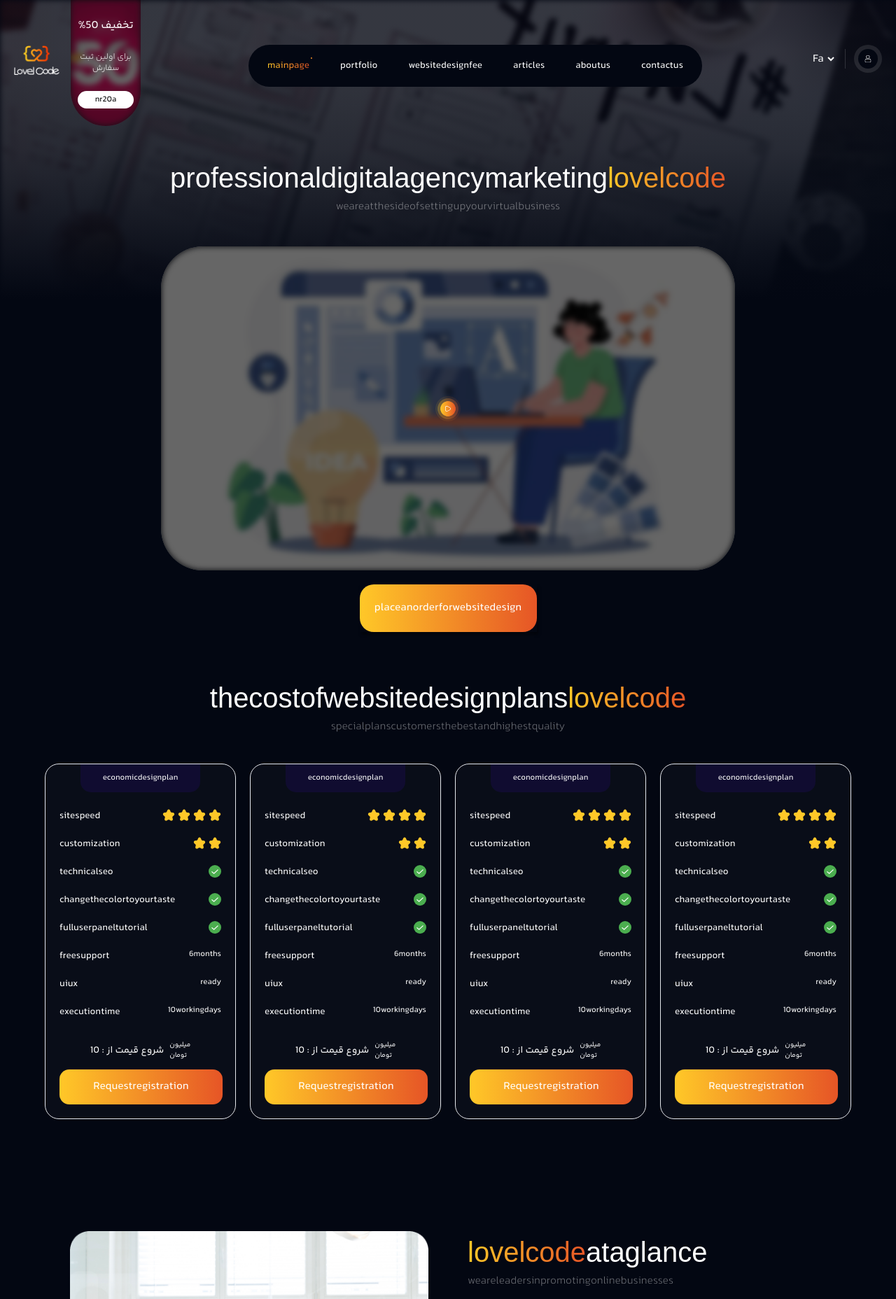
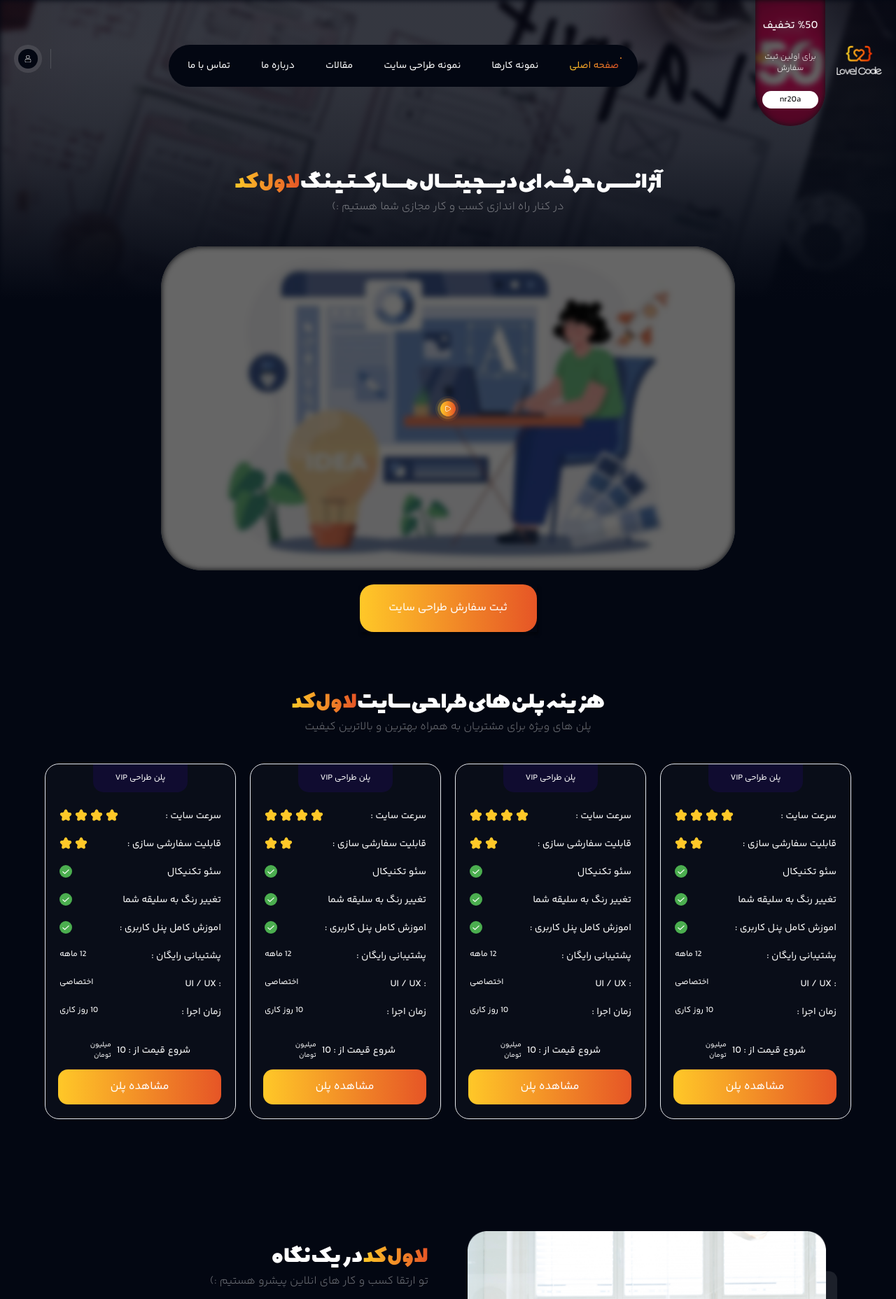
Before and after one commit to lovelcode/company, a Next.js app: page / in a window 1280 px wide. Shown: the top 1856 px of the page at 70% size. Built offline with nearby package versions, Linux system fonts and the light colour scheme.

Commit message:
add some text

```diff
--- a/app/_components/modules/home/Plan.tsx
+++ b/app/_components/modules/home/Plan.tsx
@@ -3,15 +3,13 @@
 import Btn from "../Btn/Btn";
 import { PlanProps } from "@/app/_types/types";
 
-
-const Plan:React.FC<PlanProps> =({title})=> {
-
+const Plan: React.FC<PlanProps> = ({ title }) => {
   return (
     <div className="flex justify-center">
       <div className=" mt-10 px-5 pb-5 bg-second_dark w-[273px] border-[1px] rounded-[20px]">
         <div className="justify-center text-center items-center">
           <span className="px-8 py-3 text-xs bg-[#5200FF]/10 inline-block rounded-b-[15px]">
-            {(title)}
+            {title}
           </span>
         </div>
         <div className="mt-6 text-xs flex flex-col gap-5">
@@ -20,58 +18,56 @@
             height={18}
             count={4}
             src="/home/plans/star.svg"
-            title={'sitespeed'}
+            title={"سرعت سایت :"}
           ></FeaturesPlan>
           <FeaturesPlan
             width={18}
             height={18}
             count={2}
             src="/home/plans/star.svg"
-            title={'customization'}
+            title={"قابلیت سفارشی سازی :"}
           ></FeaturesPlan>
           <FeaturesPlan
             width={18}
             height={18}
             count={1}
             src="/home/plans/check.svg"
-            title={'technicalseo'}
+            title={"سئو تکنیکال"}
           ></FeaturesPlan>
           <FeaturesPlan
             width={18}
             height={18}
             count={1}
             src="/home/plans/check.svg"
-            title={'changethecolortoyourtaste'}
+            title={"تغییر رنگ به سلیقه شما"}
           ></FeaturesPlan>
           <FeaturesPlan
             width={18}
             height={18}
             count={1}
             src="/home/plans/check.svg"
-            title={'fulluserpaneltutorial'}
+            title={"اموزش کامل پنل کاربری :"}
           ></FeaturesPlan>
           <FeaturesPlan
-            title={'freesupport'}
-            text="6months"
+            title={"پشتیبانی رایگان :"}
+            text="12 ماهه"
           ></FeaturesPlan>
-          <FeaturesPlan title={'uiux'} text="ready"></FeaturesPlan>
-          <FeaturesPlan title={'executiontime'} text="10workingdays"></FeaturesPlan>
+          <FeaturesPlan title={": UI / UX"} text="اختصاصی"></FeaturesPlan>
+          <FeaturesPlan title={"زمان اجرا :"} text="10 روز کاری"></FeaturesPlan>
         </div>
         <div className="flex mt-[30px] items-center justify-center gap-2 ">
           <span className="text-sm">شروع قیمت از : 10 </span>
           <div className="flex flex-col">
-          <span className="text-[10px]">میلیون</span>
-          <span className="text-[10px]">تومان</span>
+            <span className="text-[10px]">میلیون</span>
+            <span className="text-[10px]">تومان</span>
           </div>
         </div>
         <div className="mt-3">
-        <Btn bg="gradient" href="/" title="Requestregistration" type="box6"></Btn>
+          <Btn bg="gradient" href="/" title="مشاهده پلن" type="box6"></Btn>
         </div>
       </div>
     </div>
   );
-}
+};
 
-
-
-export default Plan
+export default Plan;
--- a/app/_components/templates/home/AddOrder.tsx
+++ b/app/_components/templates/home/AddOrder.tsx
@@ -8,13 +8,15 @@
       <div className="flex justify-center text-center">
         <div className="title">
           <div className="md:flex font-cinema text-[30px] md:text-[40px] ">
-            <h1 className="">{("professionaldigitalagencymarketing")}</h1>
+            <h1 className="">
+              آژانــس حرفــه ای دیــــجیتـــــال مــــــارکـــتـیـنـگ
+            </h1>
             <h2 className="gradient-orange text-transparent bg-clip-text">
-              {("lovelcode")}
+              لاول کد
             </h2>
           </div>
           <h2 className="font-light text-xs text-gray_text md:text-base">
-            {("weareatthesideofsettingupyourvirtualbusiness")}
+            در کنار راه اندازی کسب و کار مجازی شما هستیم :)
           </h2>
         </div>
       </div>
@@ -27,7 +29,7 @@
             bg="gradient"
             type="box7"
             href={"/"}
-            title={"placeanorderforwebsitedesign"}
+            title={"ثبت سفارش طراحی سایت"}
           ></Btn>
         </div>
         <div className="hidden md:flex text-[18px] shadow-btn">
@@ -35,7 +37,7 @@
             bg="gradient"
             type="box2"
             href={"/"}
-            title={"placeanorderforwebsitedesign"}
+            title={"ثبت سفارش طراحی سایت"}
           ></Btn>
         </div>
       </div>
--- a/app/_components/templates/home/Brief/Brief.tsx
+++ b/app/_components/templates/home/Brief/Brief.tsx
@@ -1,4 +1,3 @@
-
 import Image from "next/image";
 import React from "react";
 
@@ -11,33 +10,39 @@
             <div className="title text-center">
               <div className="flex justify-center font-cinema text-[25px] md:text-[40px]">
                 <h2 className="gradient-orange text-transparent bg-clip-text">
-                  {("lovelcode")}
+                  لاول کد
                 </h2>
-                <h2 className="">{("ataglance")}</h2>
+                <h2 className="">در یک نگاه</h2>
               </div>
               <h2 className="font-light text-xs md:text-base text-gray_text">
-                {("weareleadersinpromotingonlinebusinesses")}
+                تو ارتقا کسب و کار های انلاین پیشرو هستیم :)
               </h2>
             </div>
           </div>
         </div>
         <p className="mt-6 text-sm leading-7">
-          {("lowellcodewasbuiltin1402")}
+          لاول کد در سال 1402 ساخته شد! طی فعالیت در حوزه­ بازاریابی و برندینگ
+          با افراد و کسب و کارهای کوچک و متوسط زیادی برخورد داشتیم که به دریافت
+          مشاوره و راهکار جهت توسعه و بهبود بیزینس خود نیاز داشتند، پاسخگویی به
+          این نیاز در حوزه ی بازاریابی و برندینگ منجر به شکل گیری لاول کد شد.
         </p>
-        <p className="text-sm leading-7">{("briefdesc")}</p>
+        <p className="text-sm leading-7">{"briefdesc"}</p>
         <div className="flex justify-center mt-5">
           <div className="flex flex-col items-center w-[232px] h-[75px] bg-main_dark rounded-2xl justify-center shadow-btn mb-5">
             <span className="text-xl">35</span>
-            <span className="text-xs">
-              {("asuccessfulprojectintheportfolioofthelovelcodeteam")}
-            </span>
+            <span className="text-xs">پروژه موفق در کارنامه تیم لاول کد</span>
           </div>
         </div>
         <div className="flex justify-center">
           <div className="relative w-80 h-[156px] mt-[65px] rounded-[22px] flex flex-col items-center gap-[15px] overflow-hidden justify-center">
             <div className="z-10 text-center flex flex-col gap-[15px] px-8">
-              <h3 className="text-2xl font-cinema ">{("phonetitle")}</h3>
-              <p className="text-xs font-light">{("phonedesc")}</p>
+              <h3 className="text-2xl font-cinema ">
+                شماره تلفن پشتیبانی لاول کد
+              </h3>
+              <p className="text-xs font-light">
+                ما منتظر تماس شما هستیم. ساعات پاسخگویی روزهای شنبه الی پنج شنبه
+                8.30 الی 21.00 می باشد.
+              </p>
               <p>09305712252</p>
             </div>
 
--- a/app/_components/templates/home/Brief/BriefMd.tsx
+++ b/app/_components/templates/home/Brief/BriefMd.tsx
@@ -20,7 +20,7 @@
                 <div className="absolute w-1/2 h-20 bg-second_dark rounded-[20px] right-1/4 -bottom-10 flex flex-col justify-center text-center">
                   <span className="text-[26px]">35</span>
                   <span className="text-sm ">
-                    {("asuccessfulprojectintheportfolioofthelovelcodeteam")}
+                    پروژه موفق در کارنامه تیم لاول کد
                   </span>
                 </div>
               </div>
@@ -31,33 +31,38 @@
               <div className="title">
                 <div className="flex font-cinema text-[40px]">
                   <h2 className="gradient-orange text-transparent bg-clip-text">
-                    {("lovelcode")}
+                    لاول کد
                   </h2>
-                  <h2 className="">{("ataglance")}</h2>
+                  <h2 className="">در یک نگاه</h2>
                 </div>
                 <h2 className="font-light text-gray_text">
-                  {("weareleadersinpromotingonlinebusinesses")}
+                  تو ارتقا کسب و کار های انلاین پیشرو هستیم :)
                 </h2>
               </div>
-              <p className="text-lg ">{("lowellcodewasbuiltin1402")}</p>
-              <p className="text-lg ">{("briefdesc")}</p>
+              <p className="text-lg ">لاول کد در سال 1402 ساخته شد!</p>
+              <p className="text-lg ">
+                طی فعالیت در حوزه­ بازاریابی و برندینگ با افراد و کسب و کارهای
+                کوچک و متوسط زیادی برخورد داشتیم که به دریافت مشاوره و راهکار
+                جهت توسعه و بهبود بیزینس خود نیاز داشتند، پاسخگویی به این نیاز
+                در حوزه ی بازاریابی و برندینگ منجر به شکل گیری لاول کد شد.
+              </p>
             </div>
             <div className="down grid grid-cols-2 gap-x-20 gap-y-12">
               <BriefFeacher
                 src="/home/brief/magic.svg"
-                title="eyecatchingandexclusiveappearance"
+                title="پشتیبانی لحظه ای"
               ></BriefFeacher>
               <BriefFeacher
                 src="/home/brief/magic.svg"
-                title="instantsupport"
+                title="ظاهر چشم نواز و اختصاصی"
               ></BriefFeacher>
               <BriefFeacher
                 src="/home/brief/magic.svg"
-                title="standardwebsitedesign"
+                title="+2 سال سابقه کاری"
               ></BriefFeacher>
               <BriefFeacher
                 src="/home/brief/magic.svg"
-                title="+2yearsofworkexperience"
+                title="طراحی سایت استاندارد"
               ></BriefFeacher>
             </div>
           </div>
@@ -72,9 +77,12 @@
           <div className="absolute top-0 left-0 w-full h-full bg-second_dark/90 flex justify-center items-center">
             <div className="z-10 text-center flex flex-col gap-[15px] px-8">
               <h3 className="text-[40px] font-normal font-cinema ">
-                {("phonetitle")}
+                شماره تلفن پشتیبانی لاول کد
               </h3>
-              <p className="font-light">{("phonedesc")}</p>
+              <p className="font-light">
+                ما منتظر تماس شما هستیم. ساعات پاسخگویی روزهای شنبه الی پنج شنبه
+                8.30 الی 21.00 می باشد.
+              </p>
               <p>09305712252</p>
             </div>
           </div>
--- a/app/_components/templates/home/HamberMenu.tsx
+++ b/app/_components/templates/home/HamberMenu.tsx
@@ -1,17 +1,16 @@
 import Image from "next/image";
 import Link from "next/link";
 import React from "react";
-import SelectLang from "../topbar/SelectLang";
 import { usePathname } from "next/navigation";
 
 export default function HamberMenu({ setIsShow }: any) {
   const navLinks = [
-    { id: 1, title: "mainpage", href: "/" },
-    { id: 2, title: "portfolio", href: "/portfolio" },
-    { id: 3, title: "websitedesignfee", href: "/Tariff" },
-    { id: 4, title: "articles", href: "/articles" },
-    { id: 5, title: "aboutus", href: "/aboutus" },
-    { id: 6, title: "contactus", href: "/contactus" },
+    { id: 1, title: "صفحه اصلی", href: "/" },
+    { id: 2, title: "نمونه کارها", href: "/portfolio" },
+    { id: 3, title: "نمونه طراحی سایت", href: "/tariffs" },
+    { id: 4, title: "مقالات", href: "/articles" },
+    { id: 5, title: "درباره ما", href: "/aboutus" },
+    { id: 6, title: "تماس با ما", href: "/contactus" },
   ];
   const pathname = usePathname();
 
@@ -42,47 +41,13 @@
                     ? "gradient-orange text-transparent bg-clip-text before:size-[2px] before:gradient-orange before:block relative before:absolute before:-top-px before:-right-1 before:rounded-full "
                     : ""
                 }
-                href={`/${link.href}`}
+                href={`${link.href}`}
               >
-                {(link.title)}
+                {link.title}
               </Link>
             </li>
           ))}
-
-          {/* <Link
-                onClick={() => setIsShow((priv: any) => !priv)}
-                href={`/${localActive}/portfolio`}
-              >
-                {t("portfolio")}
-              </Link>
-              <Link
-                onClick={() => setIsShow((priv: any) => !priv)}
-                href={`/${localActive}/Tariff`}
-              >
-                {t("websitedesignfee")}
-              </Link>
-              <Link
-                onClick={() => setIsShow((priv: any) => !priv)}
-                href={`/${localActive}/articles`}
-              >
-                {t("articles")}
-              </Link>
-              <Link
-                onClick={() => setIsShow((priv: any) => !priv)}
-                href={`/${localActive}/aboutus`}
-              >
-                {t("aboutus")}
-              </Link>
-              <Link
-                onClick={() => setIsShow((priv: any) => !priv)}
-                href={`/${localActive}/contactus`}
-              >
-                {t("contactus")}
-              </Link> */}
         </ul>
-        <div className="mt-5">
-          <SelectLang></SelectLang>
-        </div>
       </div>
     </div>
   );
--- a/app/_components/templates/home/Plans/Plans.tsx
+++ b/app/_components/templates/home/Plans/Plans.tsx
@@ -1,8 +1,6 @@
 import React from "react";
 // Import Swiper styles
-import Btn from "@/app/_components/modules/Btn/Btn";
 
-import Link from "next/link";
 import SliderPlans from "./SliderPlans";
 import SliderPlansMd from "./SliderPlansMd";
 
@@ -14,34 +12,19 @@
         <div className="flex justify-center text-center items-center">
           <div className="title">
             <div className="flex font-cinema text-[25px] md:text-[40px]">
-              <h2 className="">{("thecostofwebsitedesignplans")}</h2>
+              <h2 className="">هزینه پلن های طراحی سایت</h2>
               <h2 className="gradient-orange text-transparent bg-clip-text">
-                {("lovelcode")}
+                لاول کد
               </h2>
             </div>
             <h2 className="font-light text-xs text-gray_text md:text-base">
-              {("specialplanscustomersthebestandhighestquality")}
+              پلن های ویژه برای مشتریان به همراه بهترین و بالاترین کیفیت
             </h2>
           </div>
-          {/* <Link
-            className="w-[188px] h-[55px] rounded-2xl bg-second_dark justify-center items-center hidden lg:flex shadow-btn "
-            href={""}
-          >
-            {("viewall")}
-          </Link> */}
         </div>
       </div>
       <SliderPlans></SliderPlans>
       <SliderPlansMd></SliderPlansMd>
-      {/* <div className="flex justify-center mt-[30px] md:hidden">
-        <Btn
-          shadow={true}
-          type="box7"
-          href="/"
-          title="viewall"
-          bg="background"
-        ></Btn>
-      </div> */}
     </div>
   );
 }
--- a/app/_components/templates/home/Plans/SliderPlans.tsx
+++ b/app/_components/templates/home/Plans/SliderPlans.tsx
@@ -37,25 +37,25 @@
           }}
         >
           <SwiperSlide>
-            <Plan title="economicdesignplan"></Plan>
+            <Plan title="پلن طراحی VIP"></Plan>
           </SwiperSlide>
           <SwiperSlide>
-            <Plan title="economicdesignplan"></Plan>
+            <Plan title="پلن طراحی VIP"></Plan>
           </SwiperSlide>
           <SwiperSlide>
-            <Plan title="economicdesignplan"></Plan>
+            <Plan title="پلن طراحی VIP"></Plan>
           </SwiperSlide>
           <SwiperSlide>
-            <Plan title="economicdesignplan"></Plan>
+            <Plan title="پلن طراحی VIP"></Plan>
           </SwiperSlide>
           <SwiperSlide>
-            <Plan title="economicdesignplan"></Plan>
+            <Plan title="پلن طراحی VIP"></Plan>
           </SwiperSlide>
           <SwiperSlide>
-            <Plan title="economicdesignplan"></Plan>
+            <Plan title="پلن طراحی VIP"></Plan>
           </SwiperSlide>
           <SwiperSlide>
-            <Plan title="economicdesignplan"></Plan>
+            <Plan title="پلن طراحی VIP"></Plan>
           </SwiperSlide>
         </Swiper>
       </div>
--- a/app/_components/templates/home/Plans/SliderPlansMd.tsx
+++ b/app/_components/templates/home/Plans/SliderPlansMd.tsx
@@ -4,10 +4,10 @@
   return (
     <div className="flex justify-center">
       <div className="hidden md:flex md:flex-wrap md:justify-center md:gap-5">
-        <Plan title="economicdesignplan"></Plan>
-        <Plan title="economicdesignplan"></Plan>
-        <Plan title="economicdesignplan"></Plan>
-        <Plan title="economicdesignplan"></Plan>
+        <Plan title="پلن طراحی VIP"></Plan>
+        <Plan title="پلن طراحی VIP"></Plan>
+        <Plan title="پلن طراحی VIP"></Plan>
+        <Plan title="پلن طراحی VIP"></Plan>
       </div>
     </div>
   );
--- a/app/_components/templates/topbar/Menu.tsx
+++ b/app/_components/templates/topbar/Menu.tsx
@@ -4,12 +4,12 @@
 import React from "react";
 export default function Menu() {
   const navLinks = [
-    { id: 1, title: "mainpage", href: "/" },
-    { id: 2, title: "portfolio", href: "/portfolio" },
-    { id: 3, title: "websitedesignfee", href: "/tariffs" },
-    { id: 4, title: "articles", href: "/articles" },
-    { id: 5, title: "aboutus", href: "/aboutus" },
-    { id: 6, title: "contactus", href: "/contactus" },
+    { id: 1, title: "صفحه اصلی", href: "/" },
+    { id: 2, title: "نمونه کارها", href: "/portfolio" },
+    { id: 3, title: "نمونه طراحی سایت", href: "/tariffs" },
+    { id: 4, title: "مقالات", href: "/articles" },
+    { id: 5, title: "درباره ما", href: "/aboutus" },
+    { id: 6, title: "تماس با ما", href: "/contactus" },
   ];
   const pathname = usePathname();
   const mainPathName = pathname.split("/")[2];
@@ -27,9 +27,9 @@
                   ? "gradient-orange text-transparent bg-clip-text before:size-[2px] before:gradient-orange before:block relative before:absolute before:-top-px before:-right-1 before:rounded-full "
                   : ""
               }
-              href={`/${link.href}`}
+              href={`${link.href}`}
             >
-              {(link.title)}
+              {link.title}
             </Link>
           </li>
         ))}
--- a/app/_components/templates/topbar/Navbar.tsx
+++ b/app/_components/templates/topbar/Navbar.tsx
@@ -2,7 +2,6 @@
 import React, { useState } from "react";
 import AdsMd from "./AdsMd";
 import Menu from "./Menu";
-import SelectLang from "./SelectLang";
 import Image from "next/image";
 import HamberMenu from "../home/HamberMenu";
 export default function Navbar() {
@@ -26,9 +25,6 @@
           <Menu></Menu>
         </div>
         <div className="flex items-center gap-3 mt-16 h-fit">
-          <div className=" hidden md:block">
-            <SelectLang></SelectLang>
-          </div>
           <span className="w-px h-7 bg-white/15 hidden md:block"></span>
           <div className="  rounded-full size-10 bg-white/10 flex justify-center items-center">
             <div className="rounded-full size-7 bg-background flex justify-center items-center">
--- a/app/_components/templates/topbar/SelectLang.tsx
+++ /dev/null
@@ -1,28 +0,0 @@
-"use client";
-import { usePathname, useRouter } from "next/navigation";
-import React, { ChangeEvent } from "react";
-
-export default function SelectLang() {
-  const pathname = usePathname();
-  const newpathname = pathname.substring(3);
-  const router = useRouter();
-  const onSelectChange = (e: ChangeEvent<HTMLSelectElement>) => {
-    const nextLocale = e.target.value;
-    router.replace(`/${nextLocale}${newpathname}`);
-  };
-
-  return (
-    <div>
-      <select
-        // defaultValue={localActive}
-        onChange={onSelectChange}
-        className="bg-transparent outline-none cursor-pointer"
-        name=""
-        id=""
-      >
-        <option value="fa">Fa</option>
-        <option value="en">En</option>
-      </select>
-    </div>
-  );
-}
--- a/app/layout.tsx
+++ b/app/layout.tsx
@@ -1,8 +1,8 @@
-import React, { ReactNode } from 'react'
+import React, { ReactNode } from "react";
 import localFont from "next/font/local";
-import './globals.css'
-import Topbar from './_components/templates/topbar/Topbar';
-import Footer from './_components/templates/home/Footer/Footer';
+import "./globals.css";
+import Topbar from "./_components/templates/topbar/Topbar";
+import Footer from "./_components/templates/home/Footer/Footer";
 
 const yekanbakh = localFont({
   src: [
@@ -43,13 +43,9 @@
   variable: "--font-cinema",
 });
 
-export default function RootLayout({
-    children
-}: {
-    children: ReactNode
-}) {
+export default function RootLayout({ children }: { children: ReactNode }) {
   return (
-        <html>
+    <html dir="rtl">
       <body>
         <body
           className={`${cinema.variable} ${yekanbakh.variable} bg-background text-white font-yekanbakh`}
@@ -58,5 +54,5 @@
         </body>
       </body>
     </html>
-    )
+  );
 }
```
Lines whose indentation alone changed are shown as unchanged.
